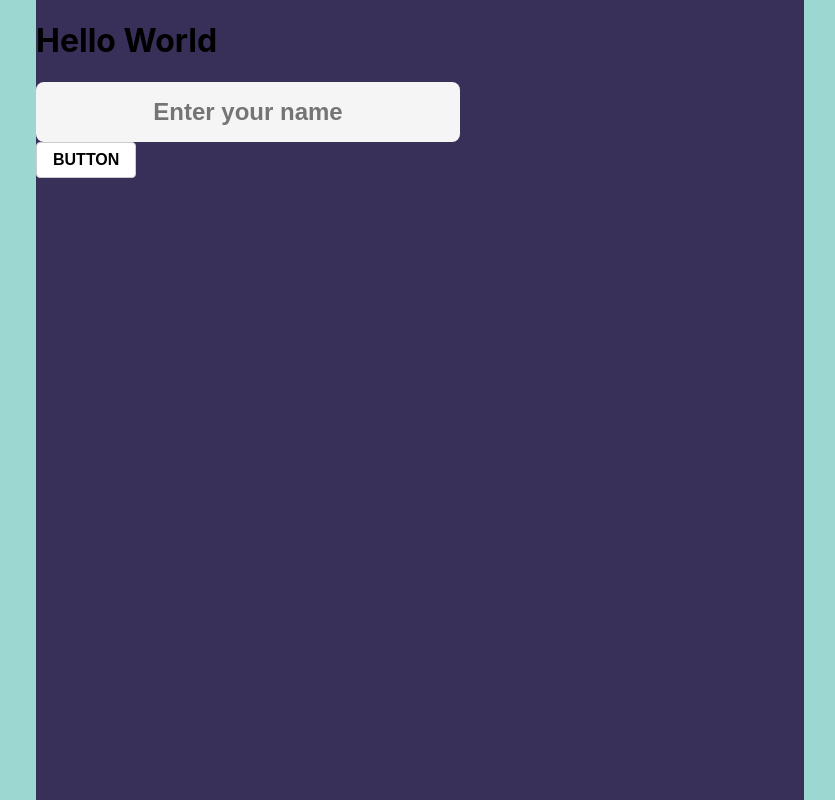
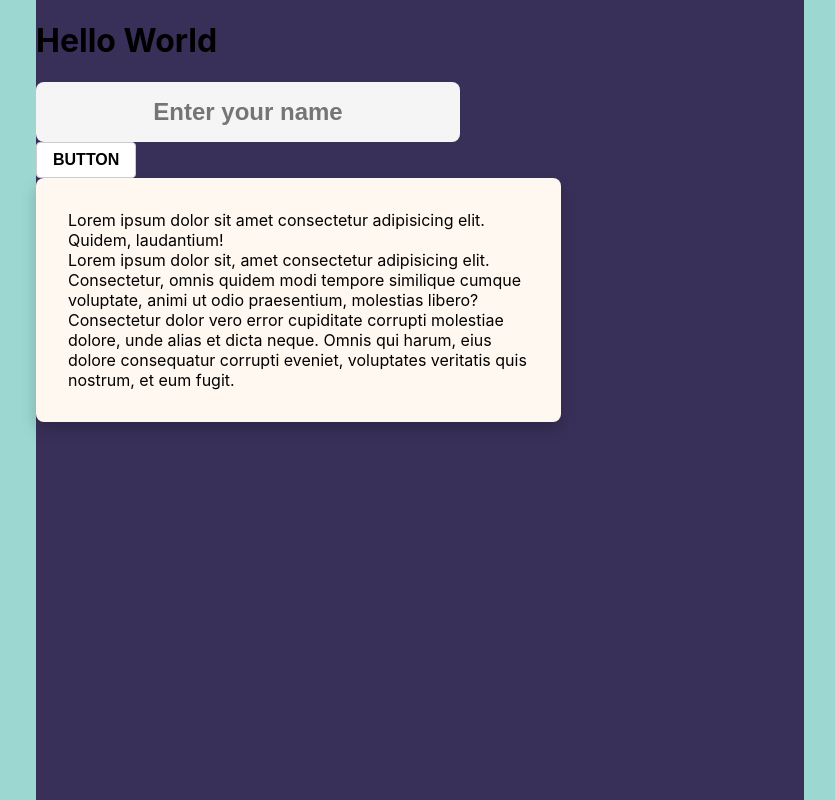
Before and after one commit to ugurkellecioglu/Fun-With-AI, a React (Create React App) app: page / in a window 1280 px wide. Shown: the whole page, without its empty margins (220-1055 px from the left). Built offline with nearby package versions, Linux system fonts and the light colour scheme.

Commit message:
Response component added

```diff
--- a/src/App.tsx
+++ b/src/App.tsx
@@ -1,5 +1,5 @@
 import "./App.scss"
-import { Button, Container, Input } from "./Components"
+import { Button, Container, Input, Response } from "./Components"
 
 function App() {
   return (
@@ -8,6 +8,7 @@ function App() {
         <h1>Hello World</h1>
         <Input />
         <Button />
+        <Response />
       </Container>
     </div>
   )
--- /dev/null
+++ b/src/Components/Response/index.tsx
@@ -0,0 +1,23 @@
+import styles from "./response.module.scss"
+const Response = () => {
+  return (
+    <div className={styles.wrapper}>
+      <div className={styles.content}>
+        <div className={styles.prompt}>
+          Lorem ipsum dolor sit amet consectetur adipisicing elit. Quidem,
+          laudantium!
+        </div>
+        <div className={styles.response}>
+          Lorem ipsum dolor sit, amet consectetur adipisicing elit. Consectetur,
+          omnis quidem modi tempore similique cumque voluptate, animi ut odio
+          praesentium, molestias libero? Consectetur dolor vero error cupiditate
+          corrupti molestiae dolore, unde alias et dicta neque. Omnis qui harum,
+          eius dolore consequatur corrupti eveniet, voluptates veritatis quis
+          nostrum, et eum fugit.
+        </div>
+      </div>
+    </div>
+  )
+}
+
+export default Response
--- /dev/null
+++ b/src/Components/Response/response.module.scss
@@ -0,0 +1,8 @@
+@use "../../App.scss" as App;
+.wrapper {
+  background-color: App.$floral-white;
+  width: 60%;
+  padding: 2rem;
+  border-radius: 0.5rem;
+  box-shadow: 0 0.5rem 1rem rgba(0, 0, 0, 0.2);
+}
--- a/src/Components/index.tsx
+++ b/src/Components/index.tsx
@@ -1,4 +1,5 @@
 import Container from "./Container"
 import Input from "./Input"
 import Button from "./Button"
-export { Container, Input, Button }
+import Response from "./Response"
+export { Container, Input, Button, Response }
```
